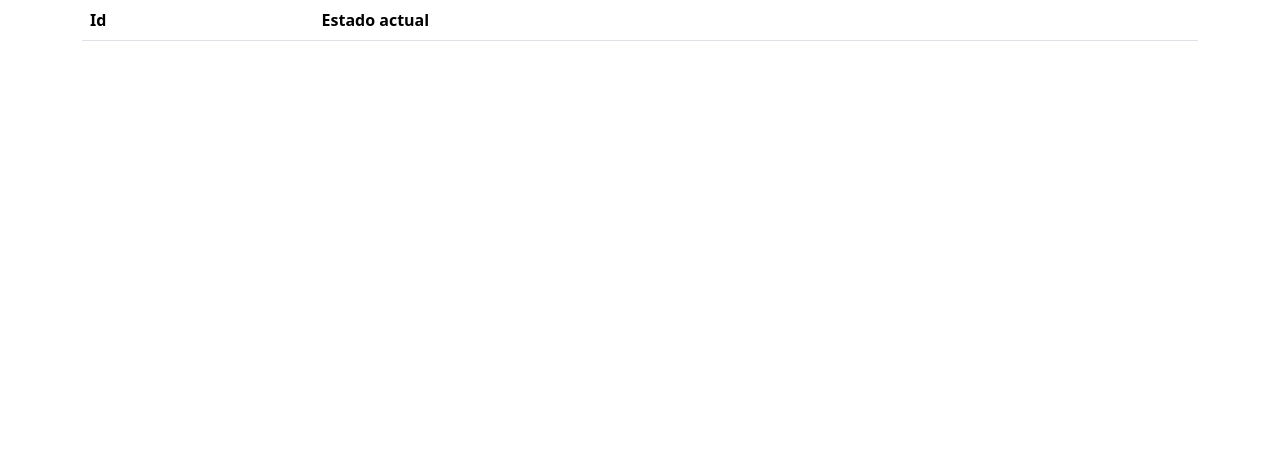
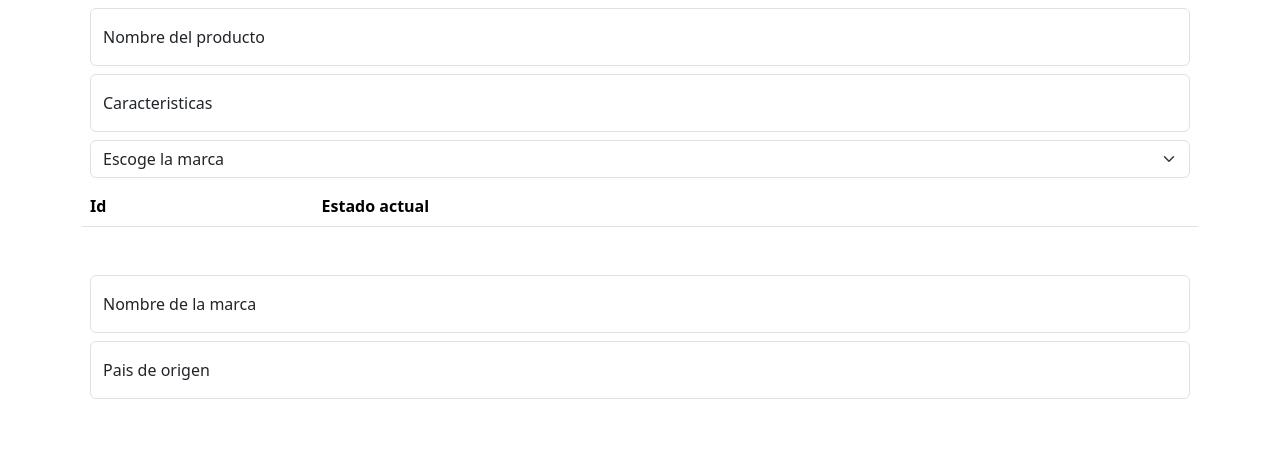
Before and after one commit to Zamir31/CRUD-Html-y-Js, a plain HTML site: page index.html in a window 1280 px wide. Drawn offline with nearby package versions, Linux system fonts and the light colour scheme; no server answers.

Commit message:
Creando Frontend

```diff
--- a/index.html
+++ b/index.html
@@ -9,6 +9,24 @@
     <title>Document</title>
 </head>
 <body>
+  <div class="container">
+    <div class="form-floating m-2">
+      <input type="email" class="form-control" id="floatingInput" placeholder="name@example.com">
+      <label for="floatingInput">Nombre del producto</label>
+    </div>
+    <div class="form-floating m-2">
+      <input type="password" class="form-control" id="floatingPassword" placeholder="Password">
+      <label for="floatingPassword">Caracteristicas</label>
+    </div>
+    <div class="m-2">
+    <select class="form-select" aria-label="Default select example">
+      <option selected>Escoge la marca</option>
+      <!-- <option value="1">One</option>
+      <option value="2">Two</option>
+      <option value="3">Three</option> -->
+    </select>
+  </div>
+  </div>
     <div class="container">
     <table class="table">
   <thead>
@@ -25,6 +43,16 @@
   </tbody>
 </table>
     </div>
+    <div class="container mt-5 pb-5">
+      <div class="form-floating m-2">
+        <input type="text" class="form-control" id="nombre_marca" placeholder="Nombre de la marca">
+        <label for="floatingInput">Nombre de la marca</label>
+      </div>
+      <div class="form-floating m-2">
+        <input type="text" class="form-control" id="pais_origen" placeholder="Pais de origen">
+        <label for="floatingPassword">Pais de origen</label>
+      </div>
+    </div>
 </body>
 <script src="/index.js"></script>
 </html>
--- a/index.js
+++ b/index.js
@@ -1,6 +1,6 @@
 $.ajax({
     type : "GET",
-    url : "https://desfrlopez.me/dnoriega/api/estados/",
+    url : "https://desfrlopez.me/dnoriega/api/tbl_estado",
     success : function (data) {
         console.log(data);
         cuerpo(data);
@@ -11,4 +11,4 @@ $.ajax({
 cuerpo = (data) => {
     let cuerpo = document.createElement("tr");
 
-}
+};
```
